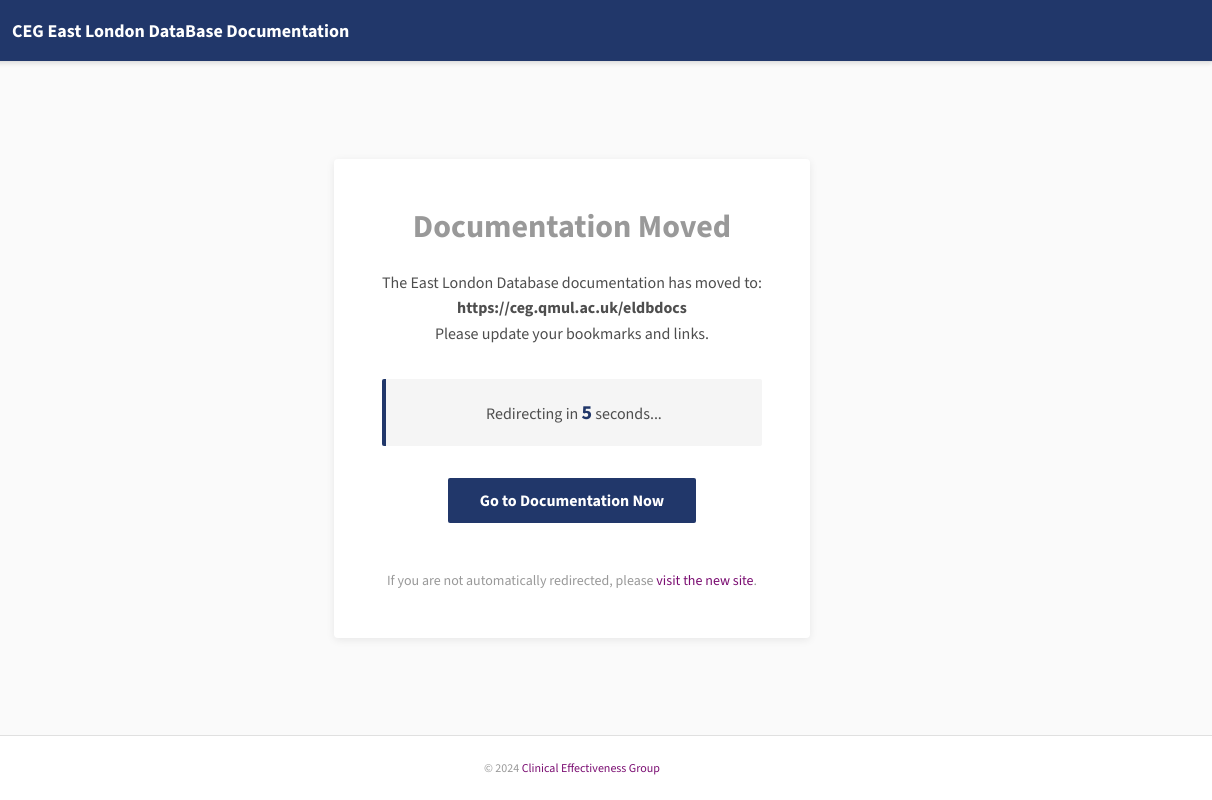
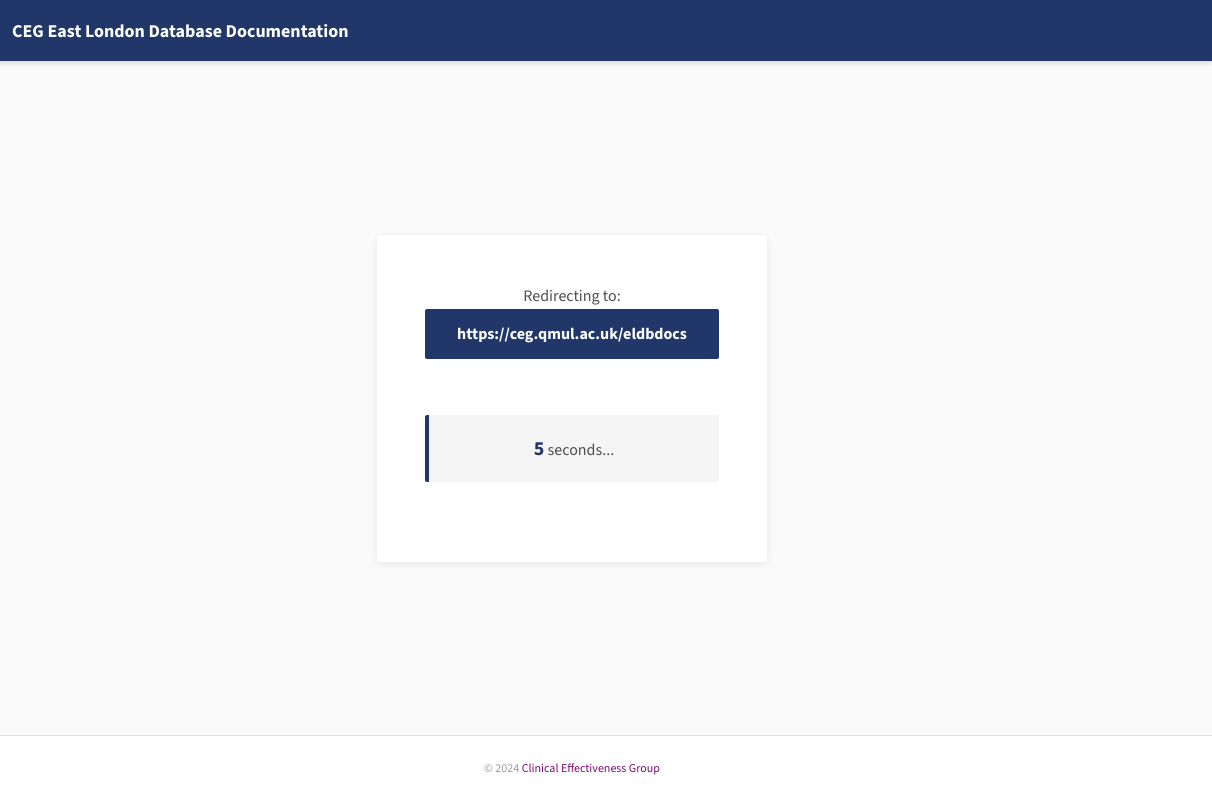
Before and after one commit to qmul-ceg/eldbdocs-redirect, a plain HTML site: page index.html in a window 1280 px wide. Shown: the full height of the page, 68-1280 px from the left. Drawn offline with nearby package versions, Linux system fonts and the light colour scheme.

Commit message:
updated for decommission

```diff
--- a/index.html
+++ b/index.html
@@ -167,28 +167,21 @@
             <div class="logo">
                 <img src="./_img/logos/QMUL_clear.png" alt="QMUL Logo">
             </div>
-            <div class="header-title">CEG East London DataBase Documentation</div>
+            <div class="header-title">CEG East London Database Documentation</div>
         </div>
     </header>
 
     <main class="main-content">
         <div class="container">
-            <h1>Documentation Moved</h1>
 
             <div class="message">
-                <p>The East London Database documentation has moved to:</br>
-                <strong>https://ceg.qmul.ac.uk/eldbdocs</strong></br>
-                Please update your bookmarks and links.</p>
+                <p>Redirecting to:</br>
+                <strong><a href="https://ceg.qmul.ac.uk/eldbdocs" class="new-link">https://ceg.qmul.ac.uk/eldbdocs</a></strong></br>
+                </p>
             </div>
 
             <div class="redirect-notice">
-                <p>Redirecting in <span class="countdown" id="countdown">10</span> seconds...</p>
-            </div>
-
-            <a href="https://ceg.qmul.ac.uk/eldbdocs" class="new-link">Go to Documentation Now</a>
-
-            <div class="fallback">
-                <p>If you are not automatically redirected, please <a href="https://ceg.qmul.ac.uk/eldbdocs">visit the new site</a>.</p>
+                <p><span class="countdown" id="countdown">10</span> seconds...</p>
             </div>
         </div>
     </main>
```
